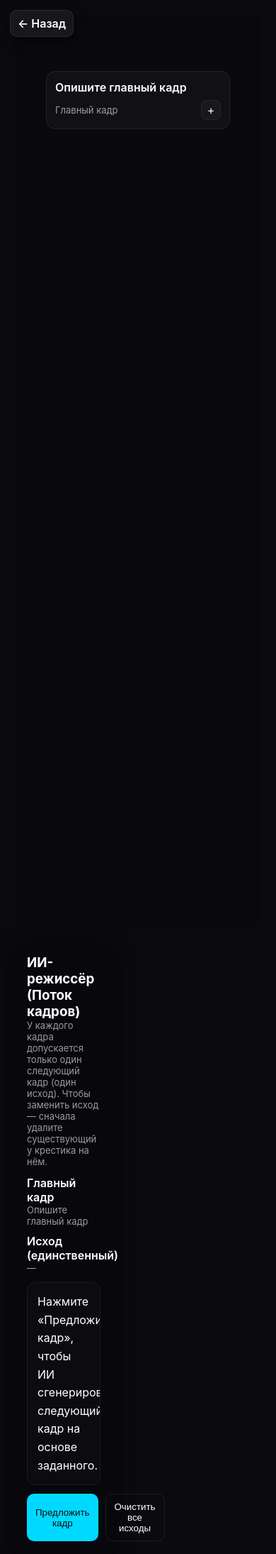
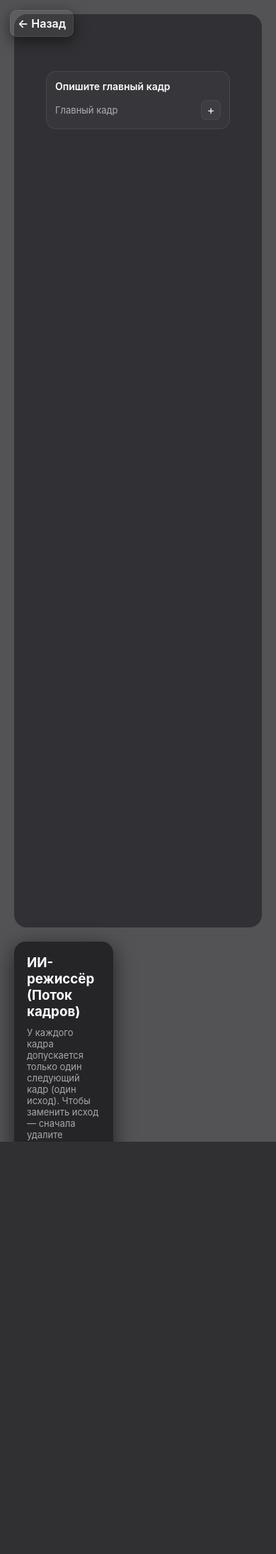
Before and after one commit to bboykorg/viora, a Python web app: template templates/flow.html in a window 390 px wide. Shown: the whole page at 71% size. After the commit the page ends 1609 px from the top, so only its background shows below. Run offline with Jinja, Linux system fonts and the light colour scheme; the template is opened without the code that fills it, so the values that code supplies are empty.

Commit message:
Update styles.css

```diff
--- a/static/styles.css
+++ b/static/styles.css
@@ -475,6 +571,129 @@
     transition: all 0.3s ease;
 }
 
+/* Адаптив */
+@media (max-width: 768px) {
+    .buttons-wrapper {
+        flex-direction: column;
+        gap: 30px;
+        margin-bottom: 40px;
+    }
+
+    .glass-button {
+        width: 90vw;
+        max-width: 320px;
+        height: 280px;
+        padding: 50px 30px;
+    }
+
+    .button-icon {
+        width: 56px;
+        height: 56px;
+    }
+
+    .button-title {
+        font-size: 24px;
+    }
+
+    .button-description {
+        font-size: 13px;
+    }
+
+    .tagline {
+        font-size: 16px;
+    }
+
+    #viora-logo {
+        max-width: 400px;
+    }
+
+    #profile-avatar {
+        top: 15px;
+        right: 15px;
+        width: 40px;
+        height: 40px;
+    }
+
+    #profile-avatar .icon {
+        width: 24px;
+        height: 24px;
+    }
+
+    #wallpaper-toggle-container {
+        bottom: 15px;
+        right: auto;
+        left: 50%;
+        transform: translateX(-50%);
+        gap: 10px;
+        padding: 8px 12px;
+    }
+
+    .toggle-label {
+        font-size: 13px;
+    }
+
+    .toggle-switch {
+        width: 40px;
+        height: 22px;
+    }
+
+    .slider:before {
+        height: 14px;
+        width: 14px;
+        left: 4px;
+        bottom: 4px;
+    }
+
+    input:not(:checked) + .slider:before {
+        transform: translateX(18px);
+    }
+    input:checked + .slider:before {
+        transform: translateX(0);
+    }
+}
+
+@media (max-width: 480px) {
+    .glass-button {
+        padding: 40px 20px;
+        height: 240px;
+    }
+}
+
+.editor-page {
+font-family: 'Inter',
+sans-serif;
+
+}
+.node[contenteditable] {
+outline: none;
+}
+
+.node .title[contenteditable]:empty:before {
+content: attr(data-placeholder);
+color: rgba(255,255,255,0.35);
+display:block;
+}
+
+a{
+    text-decoration: none;
+}
+
+* {
+    margin: 0;
+    padding: 0;
+    box-sizing: border-box;
+}
+
+body {
+    font-family: 'Inter', -apple-system, BlinkMacSystemFont, 'Segoe UI', sans-serif;
+    background: #0a0a0f;
+    color: #fff;
+    overflow: hidden;
+    width: 100vw;
+    height: 100vh;
+}
+
+/* --- Editor Page --- */
 .editor-page {
     display: flex;
     gap: 20px;
@@ -624,70 +861,164 @@
     box-shadow: 0 6px 20px rgba(0,0,0,0.5);
     transition: all 0.2s ease;
 }
+
 .back-link:hover {
     background: rgba(0, 217, 255, 0.15);
     border-color: rgba(0, 217, 255, 0.4);
 }
 
-a { text-decoration: none; }
-
-#ai-output {
-  background: rgba(255,255,255,0.02);
-  border: 1px solid rgba(255,255,255,0.06);
-  border-radius: 12px;
-  padding: 14px;
-  font-family: "Inter", sans-serif;
-  color: #fff;
-  line-height: 1.6;
-  overflow-y: auto;
-  max-height: 420px;
-  white-space: normal;
-}
-#ai-output table { width:100%; border-collapse: collapse; margin-top:10px; }
-#ai-output th, #ai-output td { border: 1px solid rgba(255,255,255,0.12); padding:8px 10px; text-align:left; }
-#ai-output th { background: rgba(255,255,255,0.04); font-weight:600; }
-#ai-output pre { background: rgba(255,255,255,0.03); padding:10px; border-radius:8px; overflow-x:auto; }
-#ai-output code { font-family: 'JetBrains Mono', monospace; color: #00d9ff; font-size:0.95em; }
-
+/* --- Responsive --- */
 @media (max-width: 768px) {
-    .buttons-wrapper {
+    .editor-page {
         flex-direction: column;
-        gap: 30px;
-        margin-bottom: 40px;
     }
-    .glass-button {
+    .side-panel {
+        width: 100%;
+        max-width: 100%;
+    }
+    .canvas-area {
+        padding: 20px;
+        min-height: 60vh;
+    }
+    .node {
         width: 90vw;
         max-width: 320px;
-        height: 280px;
-        padding: 50px 30px;
     }
-    .button-icon { width: 56px; height: 56px; }
-    .button-title { font-size: 24px; }
-    .button-description { font-size: 13px; }
-    .tagline { font-size: 16px; }
-    #viora-logo { max-width: 400px; }
-    #profile-avatar { top: 15px; right: 15px; width: 40px; height: 40px; }
-    #profile-avatar .icon { width: 24px; height: 24px; }
-    #wallpaper-toggle-container {
-        bottom: 15px;
-        right: auto;
-        left: 50%;
-        transform: translateX(-50%);
-        gap: 10px;
-        padding: 8px 12px;
-    }
-    .toggle-label { font-size: 13px; }
-    .toggle-switch { width: 40px; height: 22px; }
-    .slider:before { height: 14px; width: 14px; left: 4px; bottom: 4px; }
-    input:not(:checked) + .slider:before { transform: translateX(18px); }
-    input:checked + .slider:before { transform: translateX(0); }
-
-    .editor-page { flex-direction: column; }
-    .side-panel { width: 100%; max-width: 100%; }
-    .canvas-area { padding: 20px; min-height: 60vh; }
-    .node { width: 90vw; max-width: 320px; }
 }
 
-@media (max-width: 480px) {
-    .glass-button { padding: 40px 20px; height: 240px; }
+* { margin: 0; padding: 0; box-sizing: border-box; }
+:root{
+  --bg: #0a0a0f;
+  --glass-bg: rgba(10,10,15,0.45);
+  --panel: rgba(8,8,10,0.6);
+  --primary: #00d9ff;
+  --accent: #a855f7;
+  --muted: rgba(255,255,255,0.6);
+  --glass-border: rgba(255,255,255,0.08);
+  --ui-radius: 12px;
+  --gutter: 20px;
 }
+
+/* общая страница — разрешаем прокрутку на мобильных */
+html,body {
+  height: 100%;
+  font-family: Inter, system-ui, -apple-system, "Segoe UI", sans-serif;
+  background: var(--bg);
+  color: #fff;
+  overflow: auto;
+  -webkit-overflow-scrolling: touch;
+}
+
+/* layout */
+.editor-page {
+  display: flex;
+  gap: var(--gutter);
+  width: 100%;
+  min-height: 100vh;
+  padding: var(--gutter);
+  align-items: stretch;
+  box-sizing: border-box;
+  background: transparent;
+}
+
+/* side panel */
+.side-panel {
+  width: 360px;
+  max-width: 40%;
+  background: var(--panel);
+  border-radius: calc(var(--ui-radius) + 4px);
+  padding: 16px;
+  box-shadow: 0 10px 40px rgba(0,0,0,0.6);
+  color: #fff;
+  display: flex;
+  flex-direction: column;
+  gap: 10px;
+  flex-shrink: 0;
+}
+
+.canvas-area {
+  flex: 1 1 auto;
+  border-radius: calc(var(--ui-radius) + 6px);
+  background: var(--glass-bg);
+  backdrop-filter: blur(8px);
+  position: relative;
+  overflow: auto;
+  padding: 28px;
+  min-height: 60vh;
+  -webkit-overflow-scrolling: touch;
+}
+
+.node {
+  width: 260px;
+  max-width: 92vw;
+  min-height: 56px;
+  background: rgba(255,255,255,0.03);
+  border: 1px solid var(--glass-border);
+  border-radius: 12px;
+  padding: 12px;
+  box-sizing: border-box;
+  position: absolute;
+  display: flex;
+  flex-direction: column;
+  gap: 8px;
+  cursor: grab;
+  transition: transform .12s ease;
+  touch-action: none;
+  user-select: none;
+}
+.node:active { cursor: grabbing; }
+.node .title { font-weight: 600; font-size: 14px; color: #fff; outline: none; min-height: 20px; }
+.title[contenteditable]:empty:before { content: attr(data-placeholder); color: rgba(255,255,255,0.36); display: block; }
+
+.add-btn, .remove-btn {
+  width: 28px; height: 28px; border-radius: 8px; display: inline-flex; align-items: center; justify-content: center;
+  background: rgba(255,255,255,0.04); border: 1px solid rgba(255,255,255,0.06); cursor: pointer;
+}
+.add-btn[disabled] { opacity: .45; cursor: not-allowed; }
+.add-btn:hover { transform: scale(1.06); }
+.remove-btn:hover { background: rgba(255,68,68,0.12); border-color: rgba(239,68,68,0.3); }
+
+.connector-svg { position: absolute; inset: 0; pointer-events: none; }
+
+.small-muted { color: var(--muted); font-size: 13px; white-space: pre-wrap; }
+.ai-box {
+  background: rgba(255,255,255,0.02);
+  border-radius: 10px;
+  padding: 12px;
+  min-height: 120px;
+  overflow: auto;
+  max-height: 44vh;
+  font-size: 15px;
+  line-height: 1.45;
+}
+
+.button-primary { background: var(--primary); color: #071017; padding: 10px 12px; border-radius: 10px; border: none; cursor: pointer; }
+.button-ghost { background: transparent; color: #fff; border: 1px solid rgba(255,255,255,0.08); padding: 10px 12px; border-radius: 10px; cursor: pointer; }
+
+.back-link {
+  position: fixed; top: 14px; left: 14px; z-index: 9999; background: rgba(255,255,255,0.06); color: #fff; text-decoration: none;
+  display: inline-flex; align-items: center; gap: 8px; padding: 8px 10px; border-radius: 10px; border: 1px solid rgba(255,255,255,0.08);
+  font-weight: 600; box-shadow: 0 6px 20px rgba(0,0,0,0.5);
+}
+.back-link:hover { background: rgba(0,217,255,0.12); border-color: rgba(0,217,255,0.35); }
+
+@media (max-width: 1000px) {
+  .editor-page { gap: 14px; padding: 14px; }
+  .side-panel { width: 100%; max-width: 100%; order: 2; position: relative; }
+  .canvas-area { order: 1; padding: 16px; }
+  .button-primary, .button-ghost { width: 100%; }
+  .ai-box { max-height: 35vh; }
+  .add-btn, .remove-btn { width: 40px; height: 40px; border-radius: 10px; }
+  .node { width: 88vw; max-width: 480px; padding: 14px; }
+  .title { font-size: 16px; }
+}
+
+@media (max-width: 420px) {
+  .editor-page { padding: 10px; gap: 10px; }
+  .canvas-area { padding: 12px; }
+  .node { width: 92vw; }
+  .ai-box { font-size: 14px; min-height: 100px; }
+  .small-muted { font-size: 13px; }
+}
+
+.hidden { display: none; }
```
Also changed, not shown: other parts of static/styles.css (+138 -24 lines).
